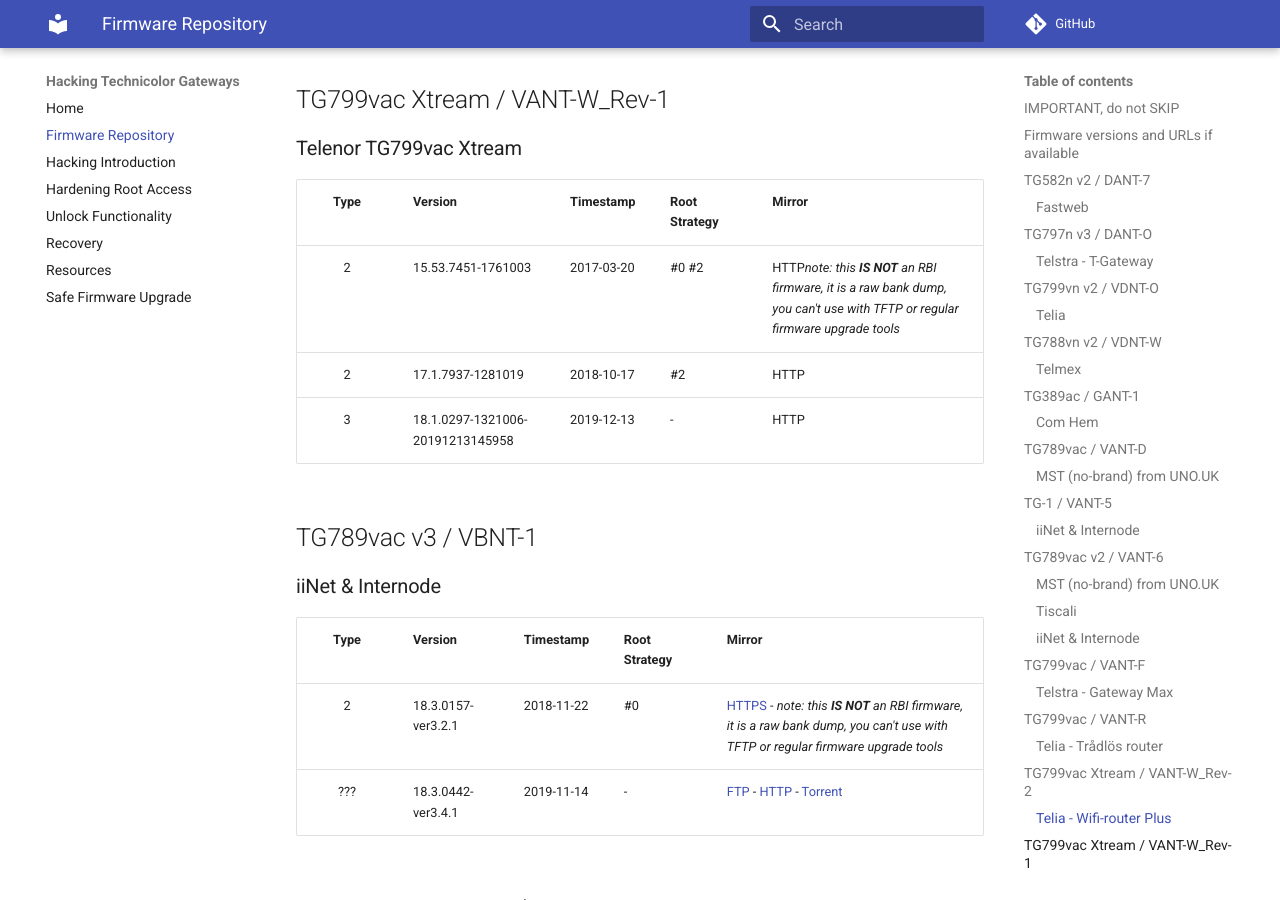
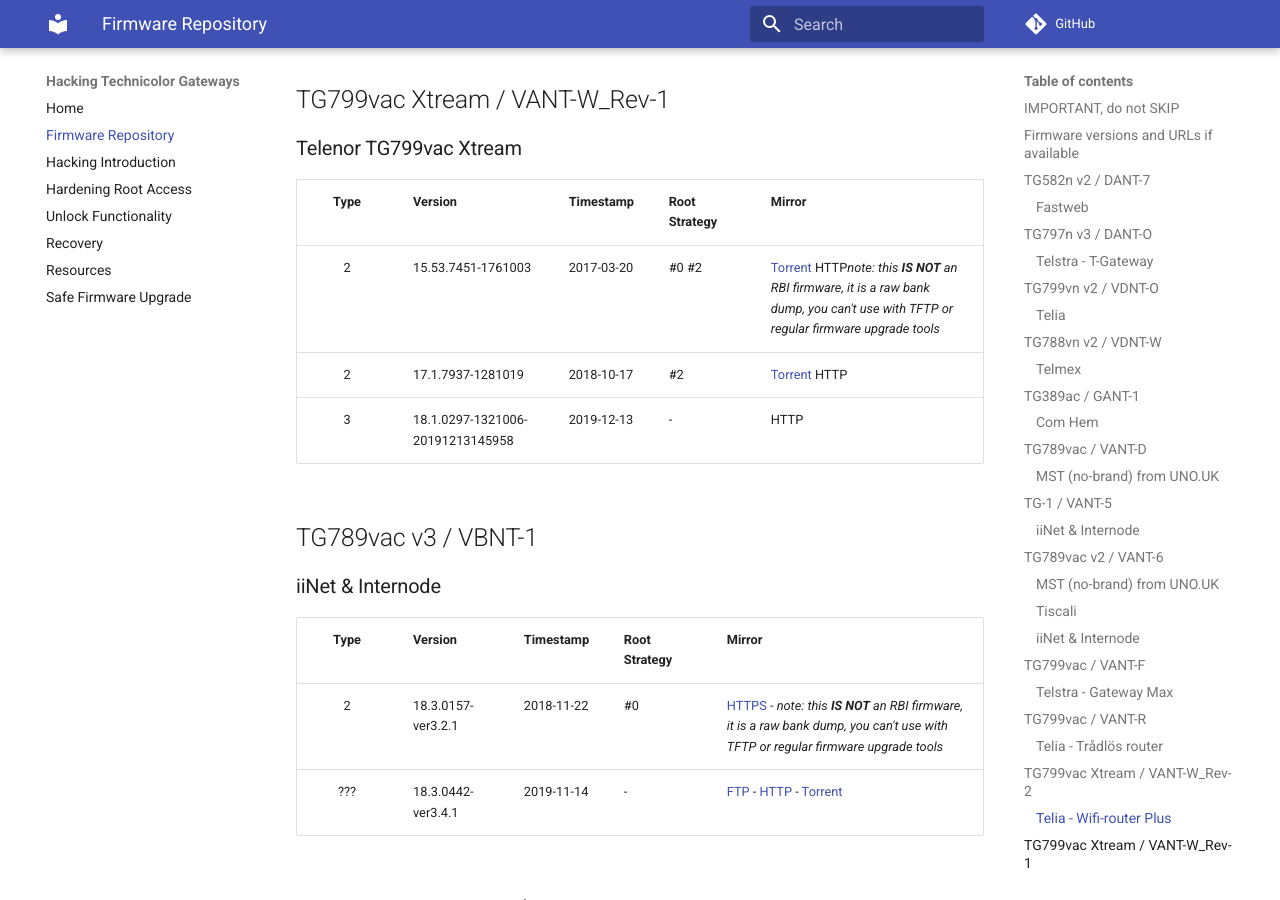
Before and after one commit to hack-technicolor/hack-technicolor, an MkDocs documentation site: the page built from docs/Repository.md, in a window 1280 px wide and 900 px high, scrolled down 6406 px. Built offline with MkDocs 1.6.1 and Material for MkDocs 9.7.7, drawn with Linux system fonts in a browser that asks for light colours; comment, search, counter and statistics services are not loaded.

Commit message:
Added torrents

```diff
--- a/docs/Repository.md
+++ b/docs/Repository.md
@@ -177,8 +177,8 @@
 
 | Type   | Version          | Timestamp  | Root Strategy | Mirror |
 |:------:|:-----------------|:-----------|:--------------|:-------|
-| 2    | 15.53.7451-1761003       | 2017-03-20 | #0 #2            | HTTP*note: this **IS NOT** an RBI firmware, it is a raw bank dump, you can't use with TFTP or regular firmware upgrade tools* |
-| 2    | 17.1.7937-1281019       | 2018-10-17 | #2             | HTTP |
+| 2    | 15.53.7451-1761003       | 2017-03-20 | #0 #2            | [Torrent](https://github.com/kevdagoat/hack-technicolor/blob/master/torrents/vant-w/15.53.7451-1761003-20170320115330.bin.torrent?raw=true) HTTP*note: this **IS NOT** an RBI firmware, it is a raw bank dump, you can't use with TFTP or regular firmware upgrade tools* |
+| 2    | 17.1.7937-1281019       | 2018-10-17 | #2             |[Torrent](https://github.com/kevdagoat/hack-technicolor/blob/master/torrents/vant-w/17.1.7937-1281014-20180313133921-Official.rbi.torrent?raw=true) HTTP |
 | 3    | 18.1.0297-1321006-20191213145958      | 2019-12-13 | -           | HTTP |
 
 ## TG789vac v3 / VBNT-1
```
